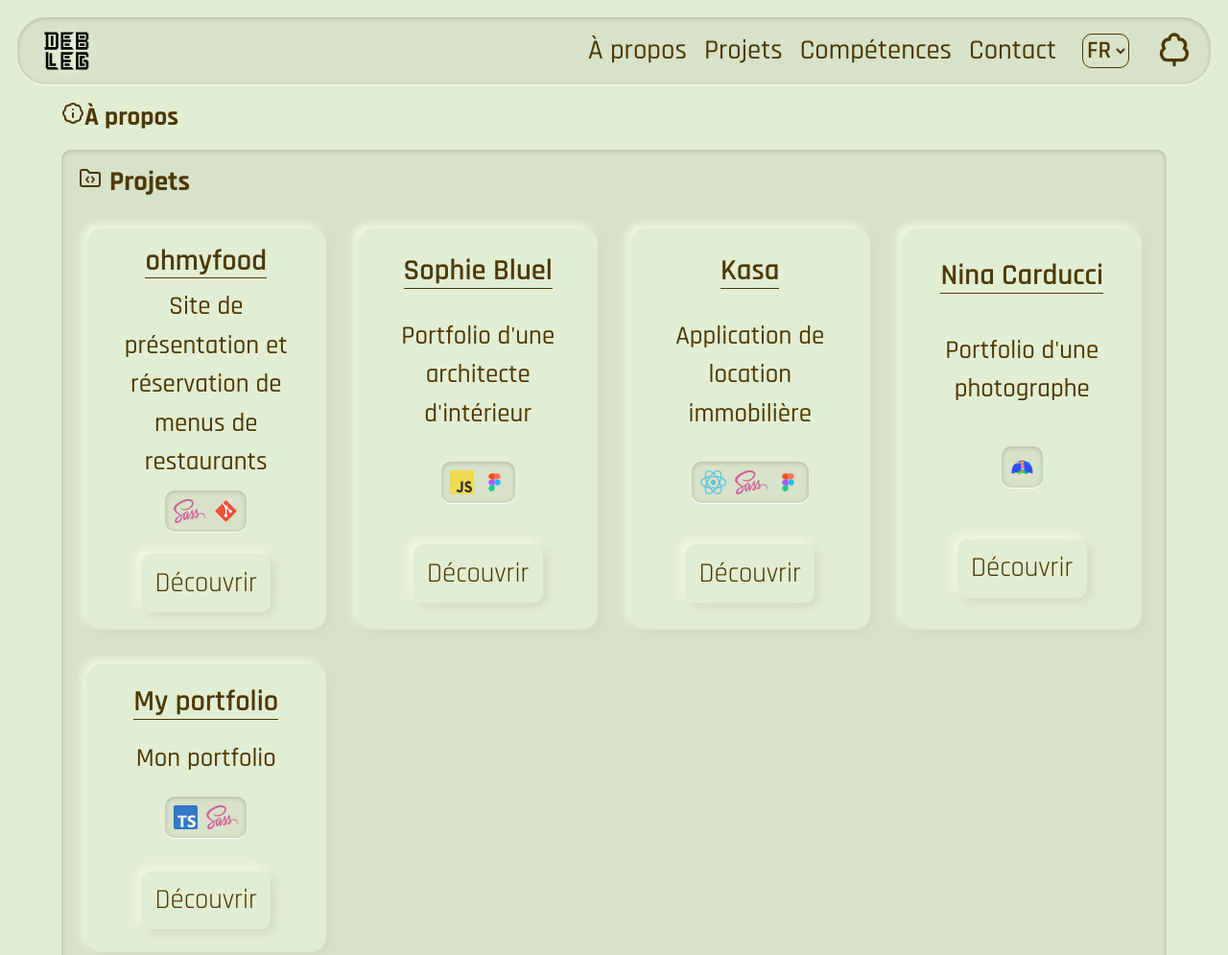
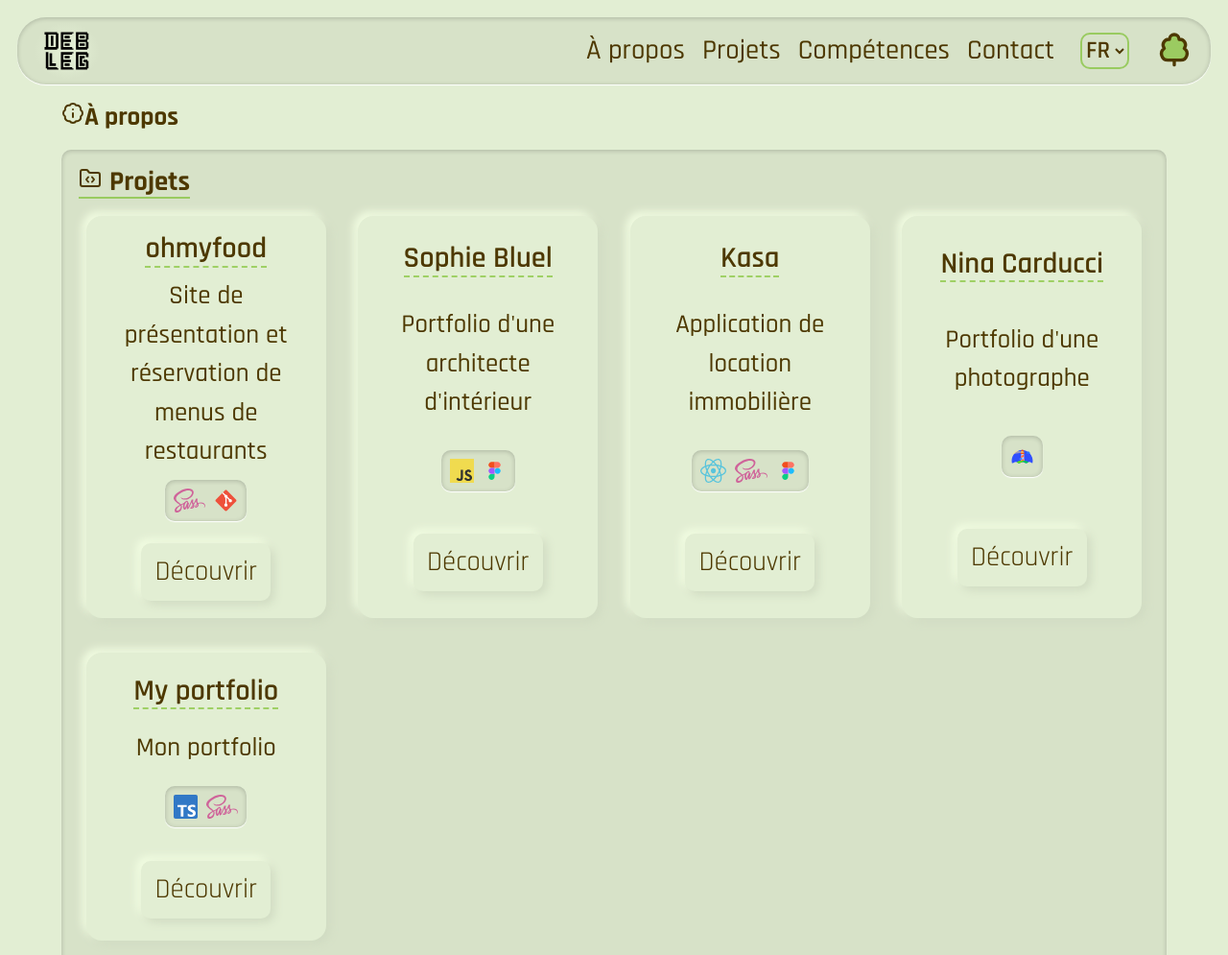
Before and after one commit to debleg/portfolio, a website with bundled scripts: page index.html in a window 1280 px wide. Shown: the top 995 px of the page at 96% size. Built offline with nearby package versions, Linux system fonts and the light colour scheme.

Commit message:
Add accent color and sprinkle across project

```diff
--- a/assets/sass/base/_colors.scss
+++ b/assets/sass/base/_colors.scss
@@ -47,6 +47,7 @@
 body {
   background-color: var(--background);
   color: var(--text);
+  --accent: #62b60184;
 }
 
 //theme toggling
--- a/assets/sass/base/_layout.scss
+++ b/assets/sass/base/_layout.scss
@@ -1,3 +1,5 @@
+@use 'colors' as *;
+
 // Responsive mixin
 
 @mixin responsive($breakpoint) {
@@ -56,8 +58,10 @@ main {
   & h2 {
     display: flex;
     gap: 8px;
-    padding-bottom: 0.5em;
+    margin-bottom: 0.5em;
+    width: fit-content;
     font-size: 1.6em;
+    border-bottom: 2px solid var(--accent);
   }
 }
 
@@ -71,5 +75,9 @@ main {
   + .lucide-leaf {
     display: block;
     margin: auto;
+    color: var(--accent);
+    fill: var(--accent);
+    height: 32px;
+    width: 32px;
   }
 }
--- a/assets/sass/components/_header.scss
+++ b/assets/sass/components/_header.scss
@@ -104,7 +104,7 @@
         left: 0;
         width: 0;
         height: 2px;
-        background-color: var(--text);
+        background-color: var(--accent);
         transition: width 0.2s ease-in;
       }
       &:hover::after {
@@ -145,6 +145,7 @@
 
 // Theme toggle handling
 .theme-toggle-icon {
+  fill: var(--accent);
   @include responsive(tablet-min) {
     height: 35px;
     width: auto;
@@ -164,7 +165,7 @@
   border-radius: 10px;
   font-size: 1.25em;
   font-weight: 600;
-  border: 1px solid var(--text);
+  border: 2px solid var(--accent);
   cursor: pointer;
   @include responsive(desktop) {
     font-size: 1.4em;
--- a/assets/sass/components/_projects.scss
+++ b/assets/sass/components/_projects.scss
@@ -22,7 +22,7 @@
       font-weight: 600;
       font-size: 1.7em;
       text-align: center;
-      border-bottom: 1px solid var(--text);
+      border-bottom: 2px dashed var(--accent);
     }
     &__techs {
       display: flex;
```
Also changed, not shown: assets/style.css, 1 other file.
